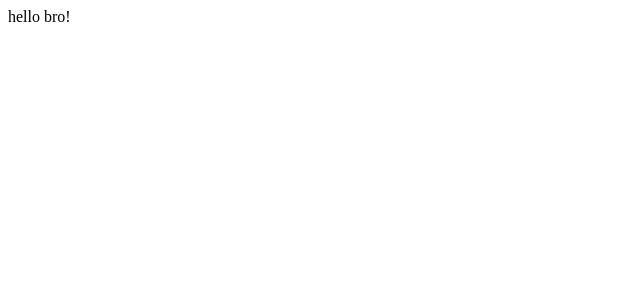
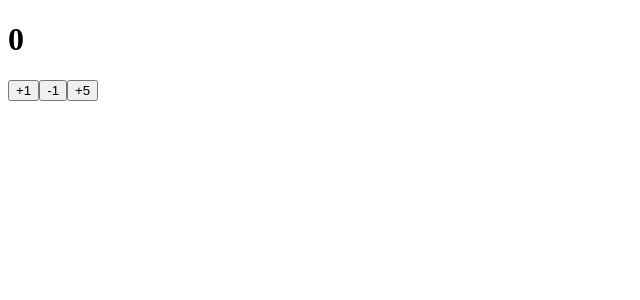
Before and after one commit to heozeop/tdd_todos, a React app in the folder react/: page /counter in a window 1280 px wide. Shown: the top 300 px of the page, without its empty margins (0-640 px from the left). Built offline with nearby package versions, Linux system fonts and the light colour scheme.

Commit message:
add redux simple counter

```diff
--- a/react/public/index.html
+++ b/react/public/index.html
@@ -6,5 +6,4 @@
 </head>
 <body>
   <div id='root'></div>
-  <script src="bundle.js"></script>
 </body>
--- a/react/src/App.tsx
+++ b/react/src/App.tsx
@@ -1,7 +1,8 @@
 import React from 'react';
+import CounterContainer from './components/CounterContainer';
 
 export default function App() {
   return (
-    <div>hello bro!</div>
-  )
+      <CounterContainer />
+  );
 }
--- /dev/null
+++ b/react/src/components/Counter.tsx
@@ -0,0 +1,26 @@
+import React from 'react';
+
+type CounterProps = {
+  count: number;
+  onIncrease: () => void;
+  onDecrease: () => void;
+  onIncreaseBy: (diff: number) => void;
+};
+
+function Counter({
+  count,
+  onIncrease,
+  onDecrease,
+  onIncreaseBy
+}: CounterProps): JSX.Element {
+  return (
+    <div>
+      <h1>{count}</h1>
+      <button type="button" onClick={onIncrease}>+1</button>
+      <button type="button" onClick={onDecrease}>-1</button>
+      <button type="button" onClick={() => onIncreaseBy(5)}>+5</button>
+    </div>
+  );
+}
+
+export default Counter;
--- /dev/null
+++ b/react/src/components/CounterContainer.tsx
@@ -0,0 +1,31 @@
+import React from 'react';
+import {useSelector, useDispatch} from 'react-redux';
+import {RootState} from '../modules';
+import {increase, decrease, increaseBy} from '../modules/counter';
+import Counter from '../components/Counter';
+
+function CounterContainer() {
+  const count = useSelector((state: RootState) => state.counter.count);
+  const dispatch = useDispatch();
+
+  const onIncrease = () => {
+    dispatch(increase());
+  }
+  const onDecrease = () => {
+    dispatch(decrease());
+  }
+  const onIncreaseBy = (diff: number) => {
+    dispatch(increaseBy(diff));
+  }
+
+  return (
+    <Counter
+      count={count}
+      onIncrease={onIncrease}
+      onDecrease={onDecrease}
+      onIncreaseBy={onIncreaseBy}
+    />
+  );
+}
+
+export default CounterContainer;
--- a/react/src/index.tsx
+++ b/react/src/index.tsx
@@ -1,10 +1,19 @@
 import React from 'react';
 import ReactDom from 'react-dom';
+import {Provider} from 'react-redux';
+import {applyMiddleware, createStore} from 'redux';
+import {composeWithDevTools} from 'redux-devtools-extension';
+import rootReducer from './modules';
 import App from './App';
 
+const store = createStore(
+  rootReducer,
+  composeWithDevTools(applyMiddleware())
+);
+
 ReactDom.render(
-  <React.StrictMode>
+  <Provider store={store}>
     <App />
-  </React.StrictMode>,
+  </Provider>,
   document.getElementById('root')
 );
--- /dev/null
+++ b/react/src/modules/counter.ts
@@ -0,0 +1,38 @@
+const INCREASE = 'counter/INCREASE' as const;
+const DECREASE = 'counter/DECREASE' as const;
+const INCREASE_BY = 'counter/INCREASE_BY' as const;
+
+export const increase = () => ({type: INCREASE});
+export const decrease = () => ({type: DECREASE});
+export const increaseBy = (diff: number) => ({
+  type: INCREASE_BY,
+  payload: diff
+});
+
+type CounterAction =
+  | ReturnType<typeof increase>
+  | ReturnType<typeof decrease>
+  | ReturnType<typeof increaseBy>;
+
+interface CounterState {
+  count: number;
+};
+
+const initialState: CounterState = {
+  count: 0
+};
+
+function counter(state: CounterState = initialState, action: CounterAction) {
+  switch(action.type) {
+    case INCREASE:
+      return {count: state.count + 1};
+    case DECREASE:
+      return {count: state.count - 1};
+    case INCREASE_BY:
+      return {count:state.count + action.payload};
+    default:
+      return state;
+  }
+}
+
+export default counter;
--- /dev/null
+++ b/react/src/modules/index.ts
@@ -0,0 +1,10 @@
+import { combineReducers } from 'redux';
+import counter from './counter';
+
+const rootReducer = combineReducers({
+  counter
+});
+
+export default rootReducer;
+
+export type RootState = ReturnType<typeof rootReducer>;
```
Also changed, not shown: react/package.json (+6 -2 lines).
